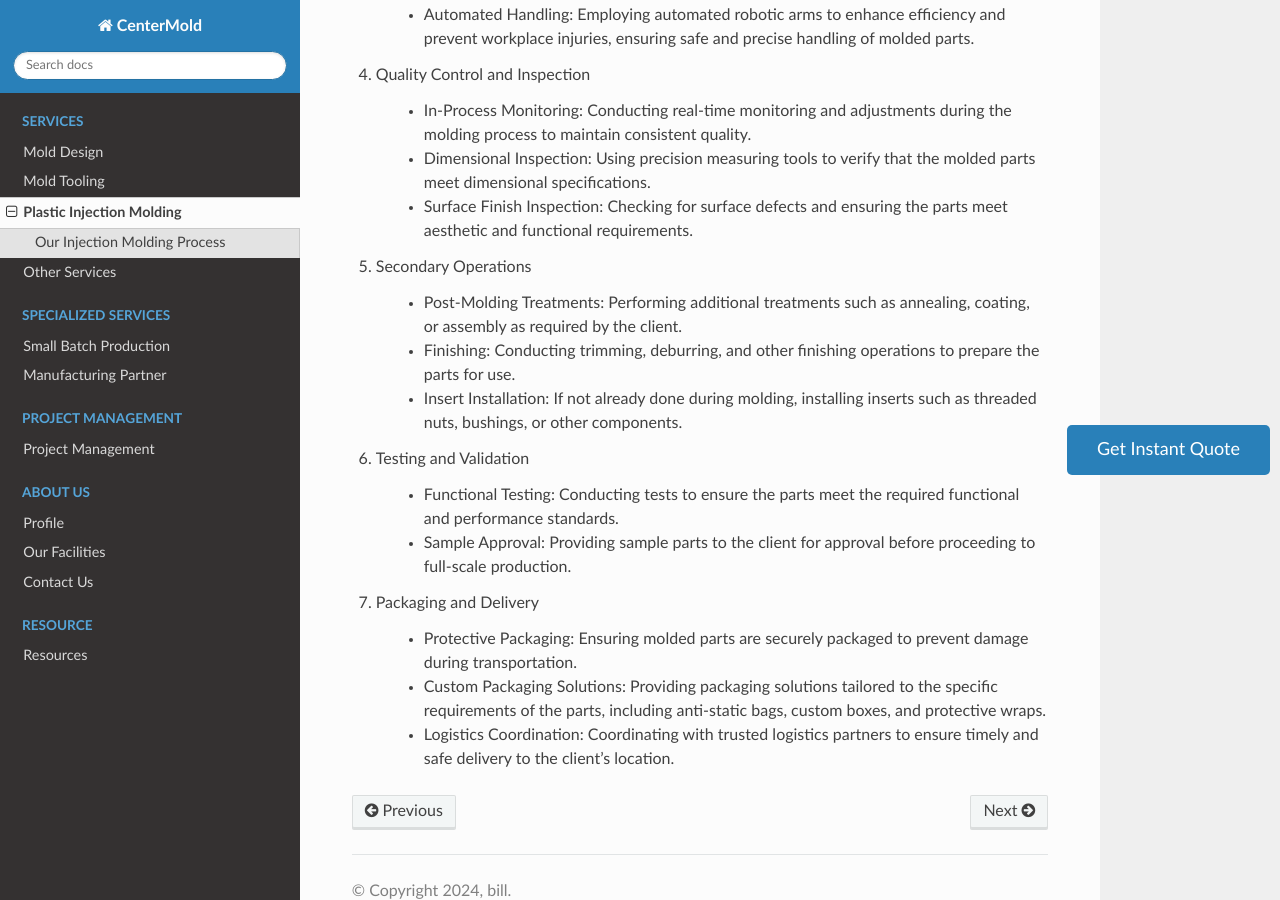
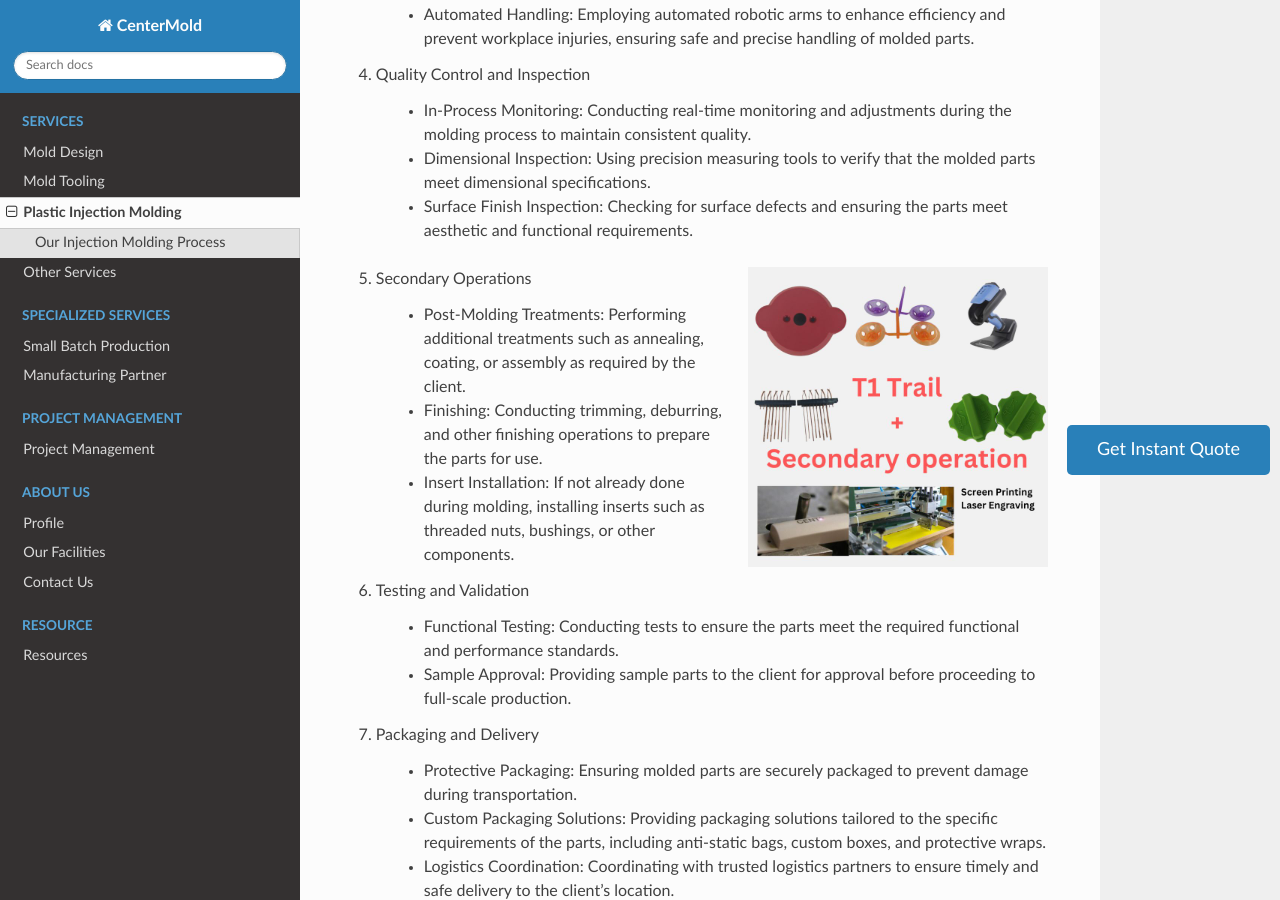
Before and after one commit to paultang/centermold, a Sphinx documentation site: the page built from source/Injection-Molding.rst, in a window 1280 px wide and 900 px high, scrolled down 1017 px. Built offline with Sphinx 7.4.7 and the Read the Docs theme 2.0.0, drawn with Linux system fonts in a browser that asks for light colours; pages that are not in the unit, such as notebooks, are missing from menus.

Commit message:
Update Injection-Molding.rst

```diff
--- a/source/Injection-Molding.rst
+++ b/source/Injection-Molding.rst
@@ -65,6 +65,10 @@ Our Injection Molding Process
     * Dimensional Inspection: Using precision measuring tools to verify that the molded parts meet dimensional specifications.
     * Surface Finish Inspection: Checking for surface defects and ensuring the parts meet aesthetic and functional requirements.
 
+.. figure:: _static/t102.jpg
+   :align: right
+   :width: 300px
+
 5. Secondary Operations
 
     * Post-Molding Treatments: Performing additional treatments such as annealing, coating, or assembly as required by the client.
```
